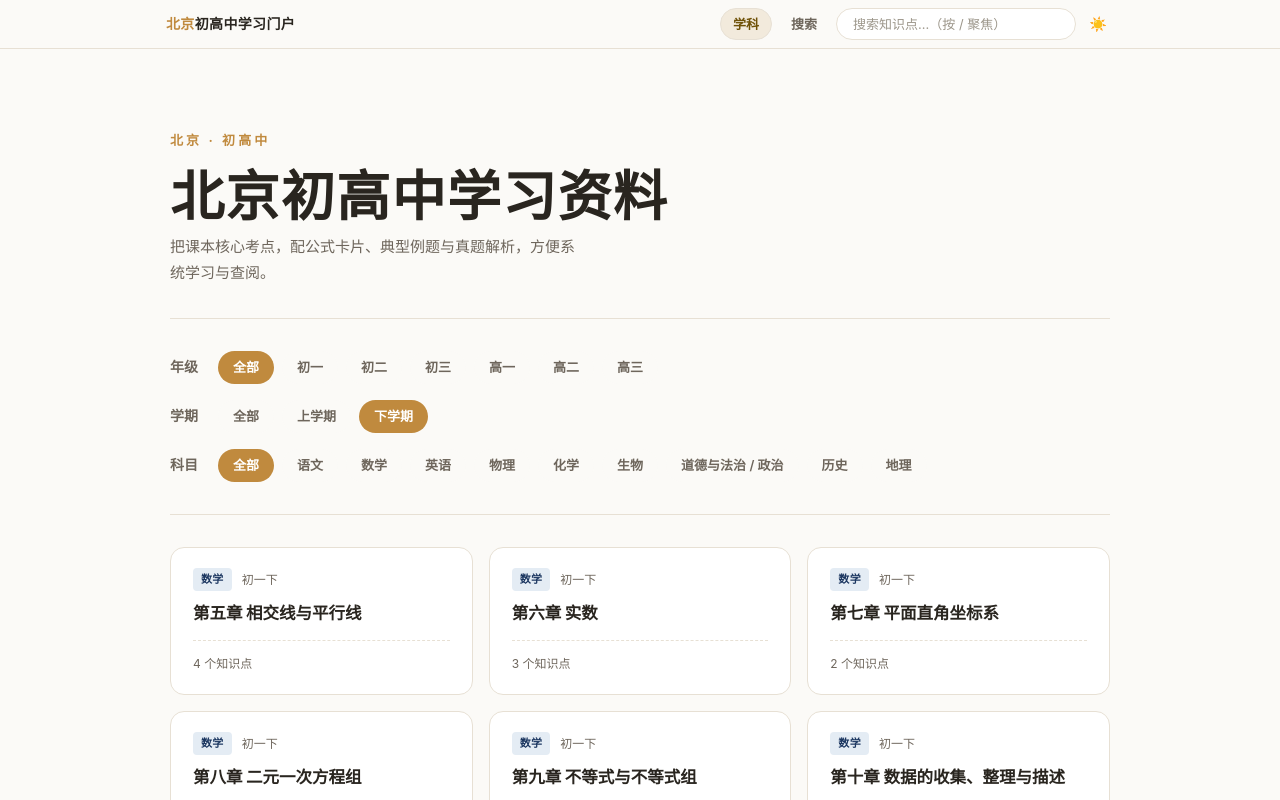
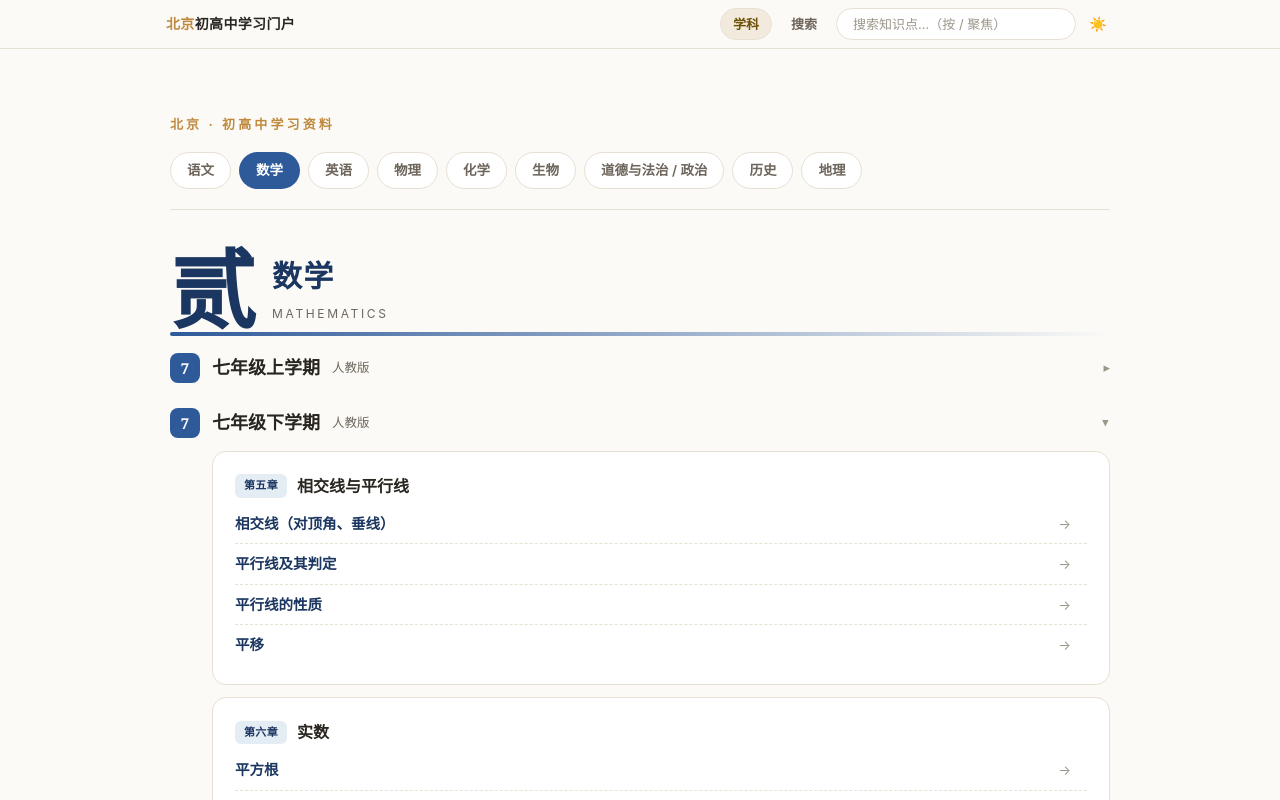
Before and after one commit to moirakk/beijing-study-portal, a React (Vite) app: page /#/ in a window 1280 px wide. Shown: the top 800 px of the page. Built offline with nearby package versions, Linux system fonts and the light colour scheme; the HTML template or start-up script is replaced by a standard one.

Commit message:
feat: 首页改为教材目录式导航（科目标签 + 学期折叠目录树）

```diff
--- a/src/pages/Dashboard.tsx
+++ b/src/pages/Dashboard.tsx
@@ -1,193 +1,227 @@
-import { useState } from 'react'
+import { useMemo, useState } from 'react'
 import { Link } from 'react-router-dom'
 import { getSubjects } from '../lib/contentLoader'
-import { subjectVars } from '../lib/constants'
-import type { SubjectId } from '../types'
+import { CN_NUMERALS, SUBJECT_EN, subjectVars } from '../lib/constants'
+import type { Grade, Subject, SubjectId } from '../types'
 
-const GRADE_FILTERS = [
-  { label: '全部', val: 'all' },
-  { label: '初一', val: '7' },
-  { label: '初二', val: '8' },
-  { label: '初三', val: '9' },
-  { label: '高一', val: '10' },
-  { label: '高二', val: '11' },
-  { label: '高三', val: '12' },
-]
+/** 年级前缀 → 中文年级名 */
+const GRADE_NAMES: Record<string, string> = {
+  '7': '七年级',
+  '8': '八年级',
+  '9': '九年级',
+  '10': '高一',
+  '11': '高二',
+  '12': '高三',
+}
 
-const SEMESTER_FILTERS = [
-  { label: '全部', val: 'all' },
-  { label: '上学期', val: 'a' },
-  { label: '下学期', val: 'b' },
-]
+/** 学期 id（如 "7a"）→ 目录标题（如 "七年级上学期"） */
+function semesterLabel(gradeId: string): string {
+  const prefix = gradeId.replace(/[ab]$/, '')
+  const suffix = gradeId.slice(-1)
+  return `${GRADE_NAMES[prefix] ?? prefix}${suffix === 'a' ? '上学期' : '下学期'}`
+}
+
+/** 当前学期：2-7 月 → 下学期(b)，8-1 月 → 上学期(a) */
+function currentSemesterSuffix(): 'a' | 'b' {
+  const month = new Date().getMonth() + 1
+  return month >= 2 && month <= 7 ? 'b' : 'a'
+}
 
 export default function Dashboard() {
-  const subjects = getSubjects()
-  const [gradeFilter, setGradeFilter] = useState('all')
+  const subjects = useMemo(
+    () => getSubjects().filter((s) => s.id !== 'misc'),
+    [],
+  )
 
-  const currentMonth = new Date().getMonth() + 1
-  const defaultSemester = (currentMonth >= 2 && currentMonth <= 7) ? 'b' : 'a'
-  const [semesterFilter, setSemesterFilter] = useState(defaultSemester)
+  // 默认选中第一个有内容的科目
+  const defaultSubjectId =
+    subjects.find((s) => s.grades.some((g) => g.chapters.length > 0))?.id ??
+    subjects[0]?.id ??
+    null
+  const [activeSubjectId, setActiveSubjectId] = useState<string | null>(
+    defaultSubjectId,
+  )
 
-  const [subjectFilter, setSubjectFilter] = useState('all')
-
-  const subjectFilters = [
-    { label: '全部', val: 'all' },
-    ...subjects.filter((s) => s.id !== 'misc').map((s) => ({ label: s.name, val: s.id }))
-  ]
-
-  // collect all chapters
-  const allChapters: Array<{
-    subject: any
-    grade: any
-    gradePrefix: string
-    chapter: any
-    topicCount: number
-  }> = []
-
-  for (const subject of subjects) {
-    if (subject.id === 'misc') continue
-    for (const grade of subject.grades) {
-      const gradePrefix = grade.id.replace(/[ab]/, '')
-      for (const chapter of grade.chapters) {
-        allChapters.push({
-          subject,
-          grade,
-          gradePrefix,
-          chapter,
-          topicCount: chapter.topics.length
-        })
-      }
-    }
-  }
-
-  const filteredChapters = allChapters.filter((item) => {
-    if (gradeFilter !== 'all' && item.gradePrefix !== gradeFilter) return false
-    if (subjectFilter !== 'all' && item.subject.id !== subjectFilter) return false
-    if (semesterFilter !== 'all') {
-      const semesterSuffix = item.grade.id.slice(-1)
-      if (semesterSuffix !== semesterFilter) return false
-    }
-    return true
-  })
+  const activeSubject = subjects.find((s) => s.id === activeSubjectId) ?? null
 
   return (
     <div>
       {/* 顶部 */}
-      <header className="border-b border-line pb-8 pt-10 md:pt-14">
+      <header className="pt-8 md:pt-10">
         <div className="text-[13px] font-bold tracking-[0.24em] text-gold">
-          北京 · 初高中
+          北京 · 初高中学习资料
         </div>
-        <h1 className="mb-2 mt-3 font-serif text-[clamp(34px,7vw,54px)] font-bold leading-[1.15] tracking-wide">
-          北京初高中学习资料
-        </h1>
-        <p className="max-w-[44ch] text-[15px] text-ink-soft">
-          把课本核心考点，配公式卡片、典型例题与真题解析，方便系统学习与查阅。
-        </p>
       </header>
 
-      {/* 分类标签区 */}
-      <div className="mt-8 space-y-4 border-b border-line pb-8">
-        <div className="flex flex-wrap items-center gap-2">
-          <span className="w-10 text-[14px] font-bold text-ink-soft">年级</span>
-          {GRADE_FILTERS.map((f) => {
-            const active = gradeFilter === f.val
+      {/* 科目选择栏 */}
+      <div className="mt-4 border-b border-line pb-4">
+        <div className="-mx-1 flex gap-2 overflow-x-auto px-1 pb-1 md:flex-wrap md:overflow-visible">
+          {subjects.map((subject) => {
+            const active = subject.id === activeSubjectId
             return (
               <button
-                key={f.val}
-                onClick={() => setGradeFilter(f.val)}
-                className={`rounded-full border px-3.5 py-1 text-[13px] font-semibold transition-colors ${
+                key={subject.id}
+                type="button"
+                onClick={() => setActiveSubjectId(subject.id)}
+                style={subjectVars(subject.id as SubjectId)}
+                className={`shrink-0 rounded-full border px-4 py-1.5 text-[13.5px] font-semibold transition-colors ${
                   active
-                    ? 'border-transparent bg-gold text-white'
-                    : 'border-transparent bg-paper text-ink-soft hover:border-line hover:bg-panel hover:text-ink'
+                    ? 'border-transparent bg-[var(--s)] text-white'
+                    : 'border-line bg-panel text-ink-soft hover:border-[var(--s)] hover:bg-[var(--s-soft)] hover:text-[var(--s-deep)]'
                 }`}
               >
-                {f.label}
-              </button>
-            )
-          })}
-        </div>
-        <div className="flex flex-wrap items-center gap-2">
-          <span className="w-10 text-[14px] font-bold text-ink-soft">学期</span>
-          {SEMESTER_FILTERS.map((f) => {
-            const active = semesterFilter === f.val
-            return (
-              <button
-                key={f.val}
-                onClick={() => setSemesterFilter(f.val)}
-                className={`rounded-full border px-3.5 py-1 text-[13px] font-semibold transition-colors ${
-                  active
-                    ? 'border-transparent bg-gold text-white'
-                    : 'border-transparent bg-paper text-ink-soft hover:border-line hover:bg-panel hover:text-ink'
-                }`}
-              >
-                {f.label}
-              </button>
-            )
-          })}
-        </div>
-        <div className="flex flex-wrap items-center gap-2">
-          <span className="w-10 text-[14px] font-bold text-ink-soft">科目</span>
-          {subjectFilters.map((f) => {
-            const active = subjectFilter === f.val
-            const isAll = f.val === 'all'
-            const style = !isAll ? subjectVars(f.val as SubjectId) : undefined
-
-            let btnClass = 'border-transparent bg-paper text-ink-soft hover:border-line hover:bg-panel hover:text-ink'
-            if (active) {
-              btnClass = isAll
-                ? 'border-transparent bg-gold text-white'
-                : 'border-transparent bg-[var(--sj)] text-white'
-            }
-
-            return (
-              <button
-                key={f.val}
-                onClick={() => setSubjectFilter(f.val)}
-                style={style}
-                className={`rounded-full border px-3.5 py-1 text-[13px] font-semibold transition-colors ${btnClass}`}
-              >
-                {f.label}
+                {subject.name}
               </button>
             )
           })}
         </div>
       </div>
 
-      {/* 内容区 */}
-      <div className="mt-8">
-        {filteredChapters.length === 0 ? (
-          <div className="card py-10 text-center text-ink-soft">暂无内容</div>
-        ) : (
-          <div className="grid grid-cols-1 gap-4 sm:grid-cols-2 lg:grid-cols-3">
-            {filteredChapters.map((item, i) => (
-              <Link
-                key={`${item.subject.id}-${item.grade.id}-${item.chapter.id}-${i}`}
-                to={`/subject/${item.subject.id}`}
-                className="card group block transition-colors hover:border-[var(--s)]"
-                style={subjectVars(item.subject.id as SubjectId)}
-              >
-                <div className="mb-2 flex items-center gap-2.5">
-                  <span className="tag rounded bg-[var(--s-soft)] px-2 py-0.5 text-[11px] font-bold tracking-[0.03em] text-[var(--s-deep)]">
-                    {item.subject.name}
-                  </span>
-                  <span className="text-[12px] text-ink-soft">{item.grade.title}</span>
-                </div>
-                <h3 className="mb-2 mt-1 font-sans text-[16.5px] font-extrabold tracking-normal text-ink">
-                  {item.chapter.title}
-                </h3>
-                <div className="mt-3 flex items-center justify-between border-t border-dashed border-line pt-3 text-[12px] text-ink-soft">
-                  <span>
-                    {item.topicCount > 0 ? `${item.topicCount} 个知识点` : '内容筹备中'}
-                  </span>
-                  <span className="font-bold text-[var(--s)] opacity-0 transition-opacity group-hover:opacity-100">
-                    进入 →
-                  </span>
-                </div>
-              </Link>
-            ))}
-          </div>
-        )}
+      {/* 教材目录 */}
+      {activeSubject && (
+        <SubjectToc
+          key={activeSubject.id}
+          subject={activeSubject}
+          subjectIndex={subjects.findIndex((s) => s.id === activeSubject.id)}
+        />
+      )}
+    </div>
+  )
+}
+
+/** 选中科目的教材目录树：学期（可折叠）→ 章节 → 知识点 */
+function SubjectToc({
+  subject,
+  subjectIndex,
+}: {
+  subject: Subject
+  subjectIndex: number
+}) {
+  // 默认展开当前学期（每个年级的同学期）
+  const [expanded, setExpanded] = useState<Record<string, boolean>>(() => {
+    const suffix = currentSemesterSuffix()
+    const init: Record<string, boolean> = {}
+    for (const grade of subject.grades) {
+      init[grade.id] = grade.id.endsWith(suffix)
+    }
+    return init
+  })
+
+  const toggle = (gradeId: string) =>
+    setExpanded((prev) => ({ ...prev, [gradeId]: !prev[gradeId] }))
+
+  return (
+    <div style={subjectVars(subject.id as SubjectId)}>
+      {/* 学科大标题（subject-head 风格）+ 渐变色条 */}
+      <div className="subject-head mt-10">
+        <span className="num">{CN_NUMERALS[subjectIndex] ?? '壹'}</span>
+        <div>
+          <h1 className="name">{subject.name}</h1>
+          <div className="en">{SUBJECT_EN[subject.id as SubjectId]}</div>
+        </div>
+      </div>
+      <div className="rule" />
+
+      {/* 学期列表 */}
+      <div className="mt-4">
+        {subject.grades.map((grade) => (
+          <SemesterSection
+            key={grade.id}
+            grade={grade}
+            open={!!expanded[grade.id]}
+            onToggle={() => toggle(grade.id)}
+          />
+        ))}
       </div>
     </div>
   )
 }
+
+/** 一个学期：可折叠标题（unit-title 风格）+ 章节卡片 */
+function SemesterSection({
+  grade,
+  open,
+  onToggle,
+}: {
+  grade: Grade
+  open: boolean
+  onToggle: () => void
+}) {
+  const gradeNum = grade.id.replace(/[ab]$/, '')
+  const hasContent = grade.chapters.length > 0
+
+  return (
+    <section className="mt-6 first:mt-4">
+      {/* 学期标题（可折叠） */}
+      <button
+        type="button"
+        onClick={onToggle}
+        aria-expanded={open}
+        className="group flex w-full items-center gap-3 text-left"
+      >
+        <span className="unit-badge">{gradeNum}</span>
+        <span className="font-sans text-[18px] font-extrabold tracking-normal text-ink">
+          {semesterLabel(grade.id)}
+        </span>
+        {grade.textbook && hasContent && (
+          <span className="hidden text-[12.5px] text-ink-soft sm:inline">
+            {grade.textbook}
+          </span>
+        )}
+        {!hasContent && (
+          <span className="text-[12.5px] text-ink-faint">暂无内容</span>
+        )}
+        <span
+          className={`ml-auto text-[13px] text-ink-faint transition-transform group-hover:text-[var(--s)] ${
+            open ? 'rotate-90' : ''
+          }`}
+        >
+          ▸
+        </span>
+      </button>
+
+      {/* 章节列表 */}
+      {open && (
+        <div className="ml-0 mt-3 sm:ml-[42px]">
+          {!hasContent ? (
+            <div className="rounded-xl border border-dashed border-line px-4 py-3 text-[13.5px] text-ink-faint">
+              暂无内容，敬请期待。
+            </div>
+          ) : (
+            grade.chapters.map((chapter) => (
+              <div key={chapter.id} className="card mt-3 first:mt-0">
+                <h4 className="m-0 mb-1 flex items-center gap-2.5 font-sans text-[16px] font-extrabold tracking-normal text-ink">
+                  <span className="tag">{chapter.title.match(/^第.+?章/)?.[0] ?? '章节'}</span>
+                  {chapter.title.replace(/^第.+?章\s*/, '')}
+                </h4>
+                {chapter.topics.length === 0 ? (
+                  <div className="pt-1 text-[13.5px] text-ink-faint">
+                    本章内容整理中
+                  </div>
+                ) : (
+                  <ul className="kv mt-1">
+                    {chapter.topics.map((topic) => (
+                      <li key={topic.id} className="!p-0">
+                        <Link
+                          to={`/topic/${topic.id}`}
+                          className="group/t -mx-2 flex w-full items-baseline gap-3 rounded-md px-2 py-[7px] transition-colors hover:bg-[var(--s-soft)]"
+                        >
+                          <span className="flex-1 text-[14.5px] font-semibold text-[var(--s-deep)]">
+                            {topic.title}
+                          </span>
+                          <span className="text-[13px] text-ink-faint transition-colors group-hover/t:text-[var(--s)]">
+                            →
+                          </span>
+                        </Link>
+                      </li>
+                    ))}
+                  </ul>
+                )}
+              </div>
+            ))
+          )}
+        </div>
+      )}
+    </section>
+  )
+}
```
